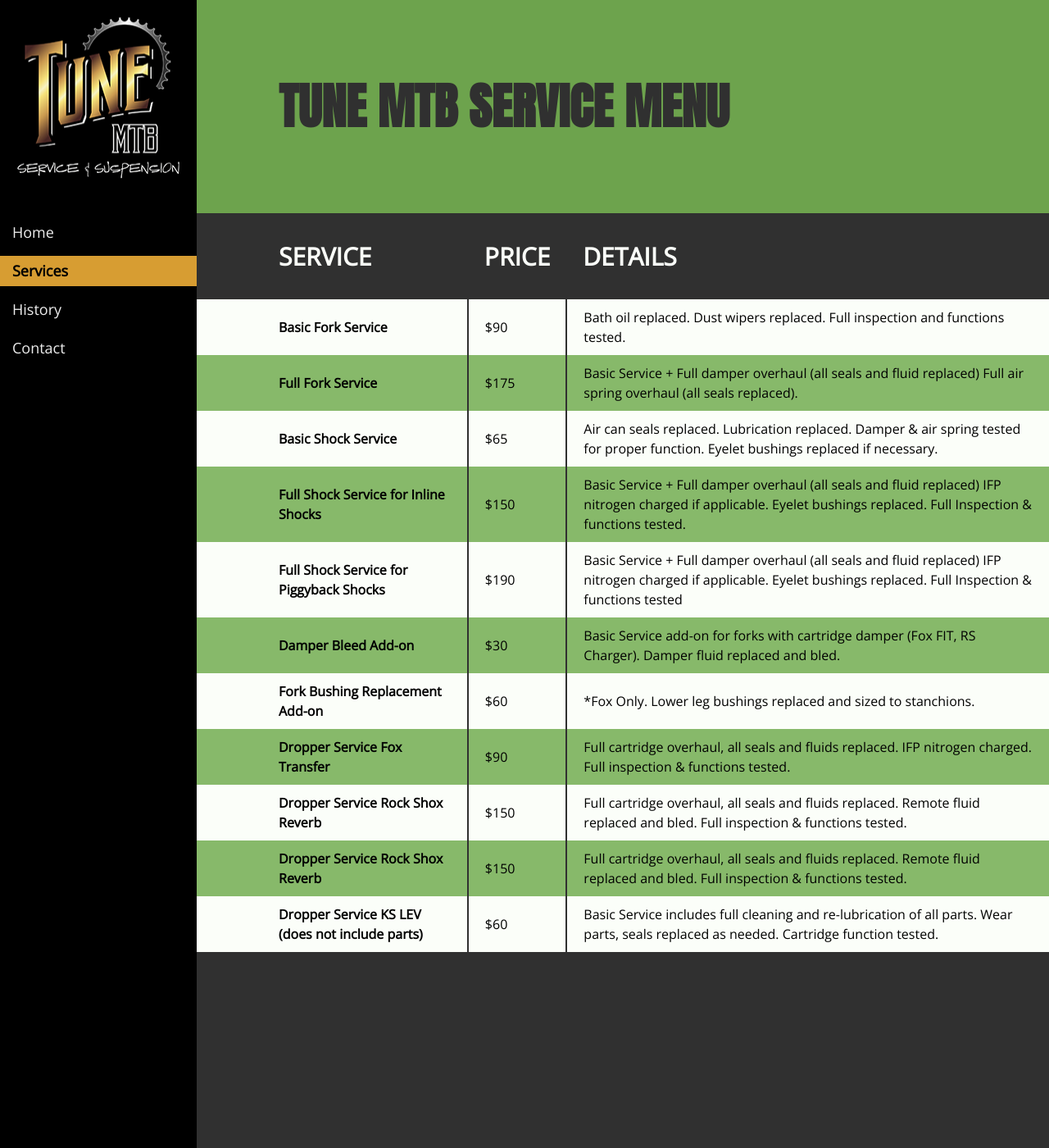
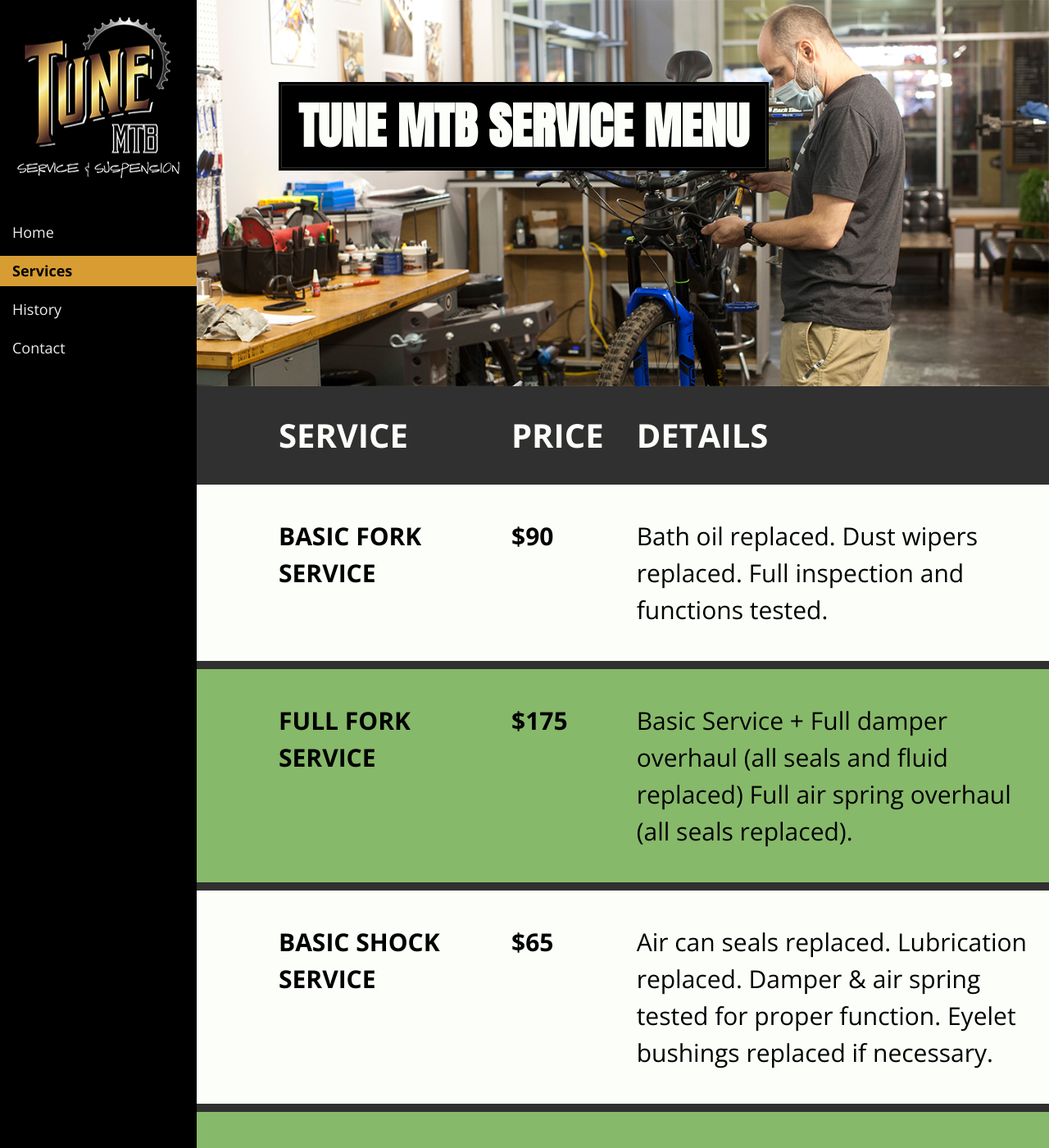
Before and after one commit to tunemtb/tunemtb.github.io, a Jekyll site: the page built from docs/services.html, in a window 1280 px wide and 1400 px high. Shown: the whole window at 82% size. Built offline with Jekyll 4.4.1, drawn with Linux system fonts in a browser that asks for light colours; nearby versions of some CDN libraries.

Commit message:
service menu changes

```diff
--- a/docs/_layouts/default.html
+++ b/docs/_layouts/default.html
@@ -4,7 +4,7 @@
     <meta charset="utf-8">
     <meta name="viewport" content="width=device-width, initial-scale=1.0, minimum-scale=1.0, maximum-scale=1.0, user-scalable=no">
     <title>{{ page.title }}</title>
-    <link href="https://fonts.googleapis.com/css2?family=Anton&family=Open+Sans&display=swap" rel="stylesheet">
+    <link href="https://fonts.googleapis.com/css2?family=Anton&family=Open+Sans:wght@400;700&display=swap" rel="stylesheet">
     <link rel="stylesheet" href="{{ site.url }}/assets/css/main.css" >
 
     <script src="https://kit.fontawesome.com/7a594c0d30.js" crossorigin="anonymous"></script>
--- a/docs/_sass/_pages.scss
+++ b/docs/_sass/_pages.scss
@@ -1,12 +1,23 @@
-.page-title {
-    background-color: $green;
+.page-hero {
+    position: relative;
+
+    .page-title {
+        background-color: #000;
+        padding: 3px;
+        position: absolute;
+        top: 100px;
+        left: 100px;
+    }
 
     h1 {
-        margin: 100px;
+        background-color: #000;
+        border: 1px solid $dark-grey;
         line-height: 1em;
         display: inline-block;
         font-family: $anton;
-        color: $dark-grey;
+        color: $white;
+        padding: 20px;
+        margin: 0;
         text-transform: uppercase;
         font-size: 60px;
         text-align: left;
--- a/docs/_sass/_services.scss
+++ b/docs/_sass/_services.scss
@@ -1,7 +1,7 @@
 .services__table {
     background-color: $white;
     color: $black;
-    font-size: 23px;
+    font-size: 30px;
     width: 100%;
     margin: 0 0 20px 0;
     border: 0;
@@ -23,18 +23,18 @@
 
     th {
         padding: 30px 20px;
+        font-size: 40px;
         background-color: $dark-grey;
         color: $white;
         text-align: left;
         text-transform: uppercase;
         font-family: $open-sans;
-        font-size: 30px;
     }
 
     td {
-        padding: 10px 20px;
-        font-size: 16px;
-
+        padding: 40px 20px;
+        border-bottom: 10px solid $dark-grey;
+        vertical-align: top;
     }
 
     td:nth-child(1), th:nth-child(1) {
@@ -42,12 +42,12 @@
     }
 
     td:nth-child(1) {
-        font-weight: bold;
-        font-size: 16px;
+        text-transform: uppercase;
+        width: 35%;
     }
 
     td:nth-child(1), td:nth-child(2)  {
-        border-right: 2px solid $dark-grey;
+        font-weight: bold;
     }
 
     tr:nth-child(odd) {
--- a/docs/services.html
+++ b/docs/services.html
@@ -4,8 +4,12 @@
 permalink: /services/
 ---
 
-<div class="page-title">
-    <h1>Tune MTB Service Menu</h1>
+<div class="page-hero">
+    <picture>
+        <source media="(min-width:768px)" srcset="{{ site.url }}/assets/images/photos/service-hero.jpg">
+        <img src="{{ site.url }}/assets/images/photos/service-hero.jpg" alt="Tune MTB Service" class="hero__image"/>
+    </picture>
+    <div class="page-title"><h1>Tune MTB Service Menu</h1></div>
 </div>
 
 <div class="services">
```
Also changed, not shown: docs/assets/images/photos/service-hero.jpg (added).
